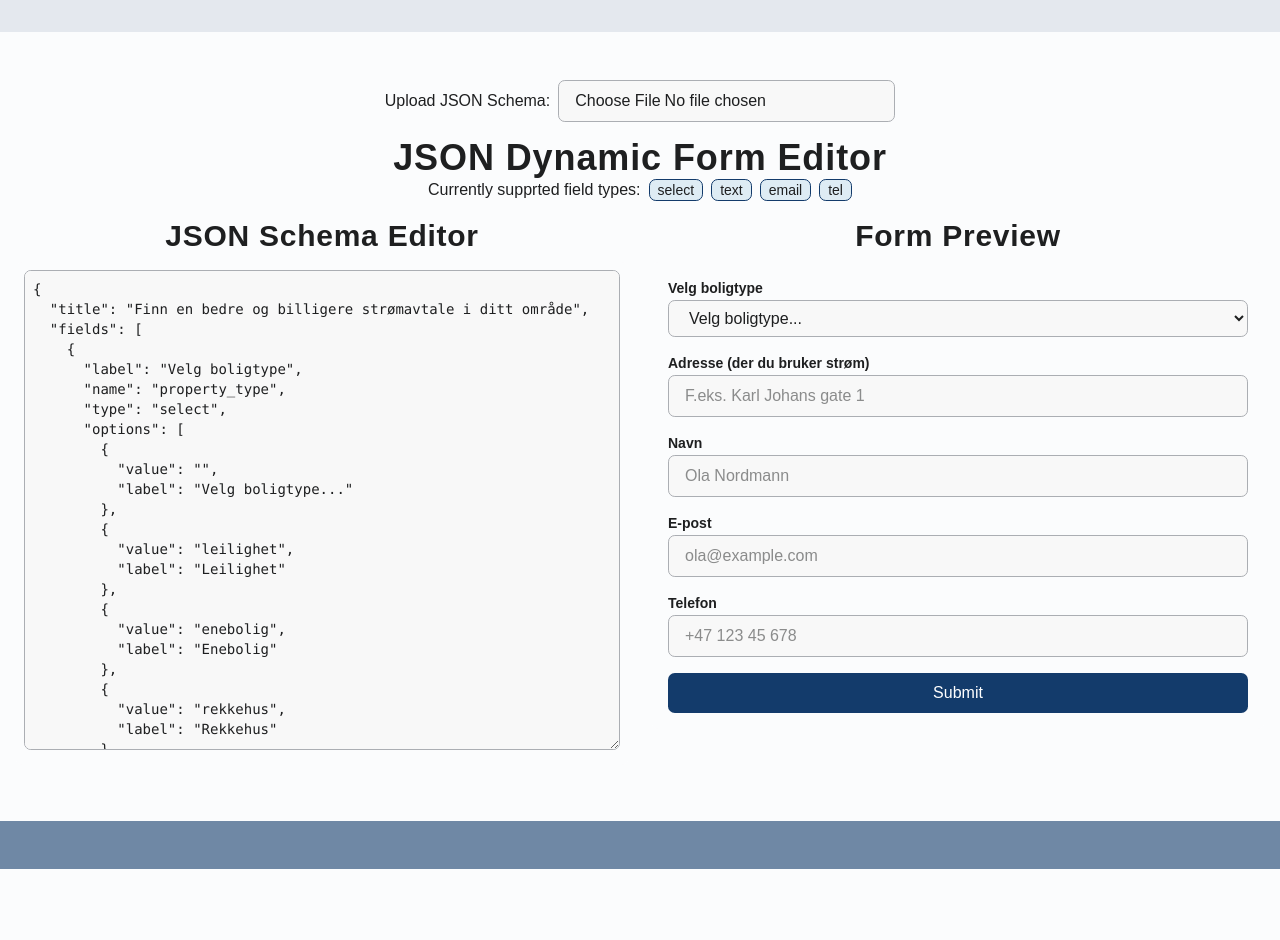
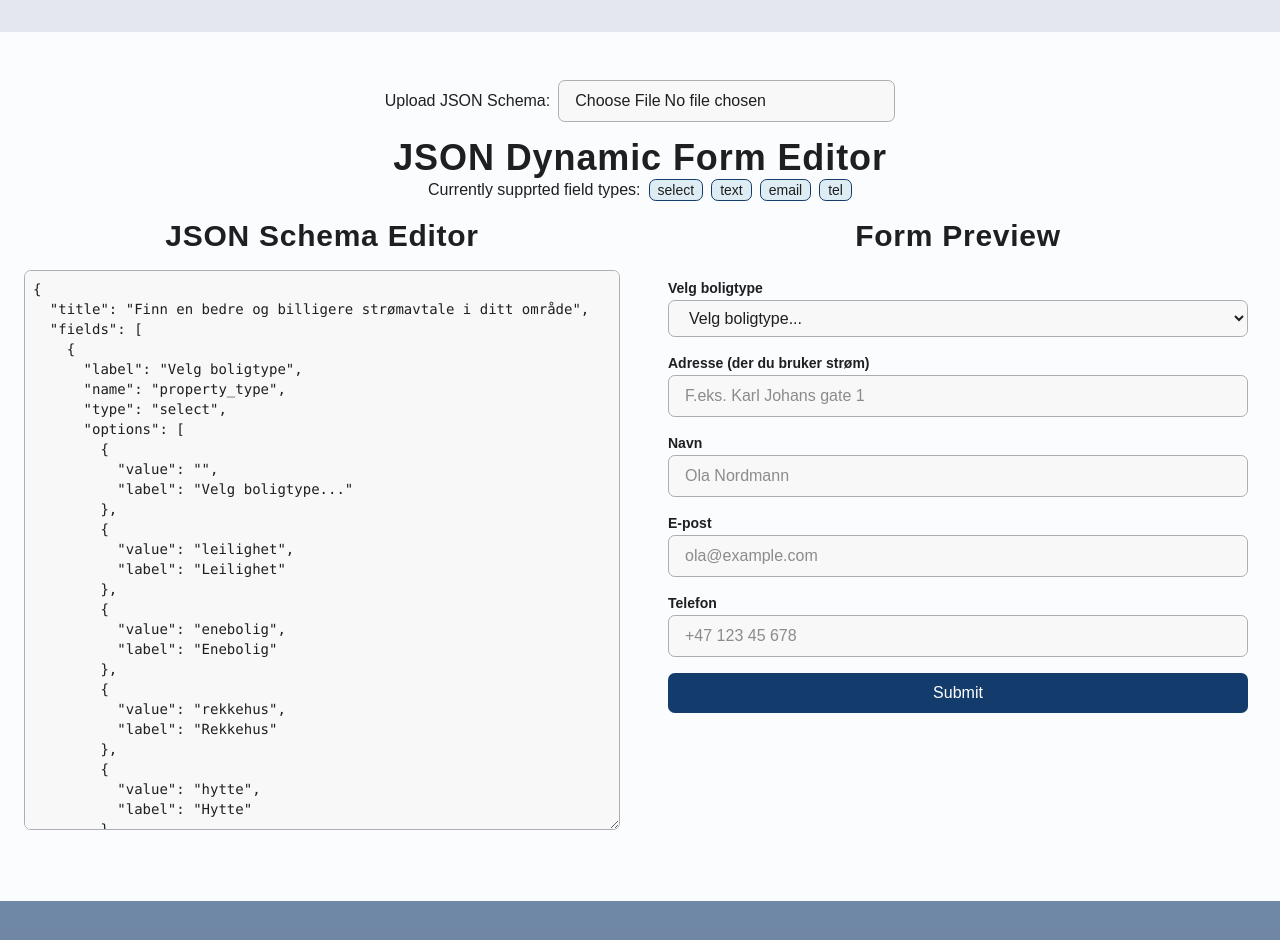
Before and after one commit to SindreSau/json-dynamic-form, a React (Vite) app: page / in a window 1280 px wide. Shown: the top 940 px of the page. Before the commit the page ends 869 px from the top, so only its background shows below. Built offline with nearby package versions, Linux system fonts and the light colour scheme; a web font is replaced by a local one.

Commit message:
fix: build didn't work due to ts-config settings - now fixed

```diff
--- a/package.json
+++ b/package.json
@@ -5,7 +5,8 @@
   "type": "module",
   "scripts": {
     "dev": "vite --host",
-    "build": "tsc -b && vite build",
+    "build": "vite build",
+    "type-check": "tsc -b",
     "lint": "prettier --write . && eslint .",
     "preview": "vite preview",
     "test": "vitest"
--- a/src/components/ui/json-editor.tsx
+++ b/src/components/ui/json-editor.tsx
@@ -84,10 +84,12 @@ const JsonEditor = ({ initialSchema, className }: JsonEditorProps) => {
           <h2 className="mb-2 text-center">JSON Schema Editor</h2>
           <div className=" p-2 rounded mb-2">
             <textarea
-              className="font-mono text-sm w-full min-h-[max(400px,60vh)] p-2 bg-background-input rounded border"
+              className="font-mono text-sm w-full min-h-[max(400px,70vh)] p-2 bg-background-input rounded border"
               value={jsonText}
               onChange={handleTextChange}
               spellCheck={false}
+              area-label="JSON Schema Editor"
+              placeholder="Paste or edit your JSON schema here..."
             />
           </div>
           {jsonError && (
--- a/tsconfig.app.json
+++ b/tsconfig.app.json
@@ -14,6 +14,8 @@
     "verbatimModuleSyntax": true,
     "moduleDetection": "force",
     "composite": true,
+    "declaration": true,
+    "declarationMap": true,
     "jsx": "react-jsx",
 
     /* Linting */
--- a/tsconfig.json
+++ b/tsconfig.json
@@ -16,6 +16,5 @@
       "@hooks/*": ["./src/hooks/*"],
       "@schemas/*": ["./src/schemas/*"]
     }
-  },
-  "include": ["src/**/*.ts", "src/**/*.tsx"]
+  }
 }
--- a/tsconfig.node.json
+++ b/tsconfig.node.json
@@ -13,6 +13,8 @@
     "verbatimModuleSyntax": true,
     "moduleDetection": "force",
     "composite": true,
+    "declaration": true,
+    "declarationMap": true,
 
     /* Linting */
     "strict": true,
```
